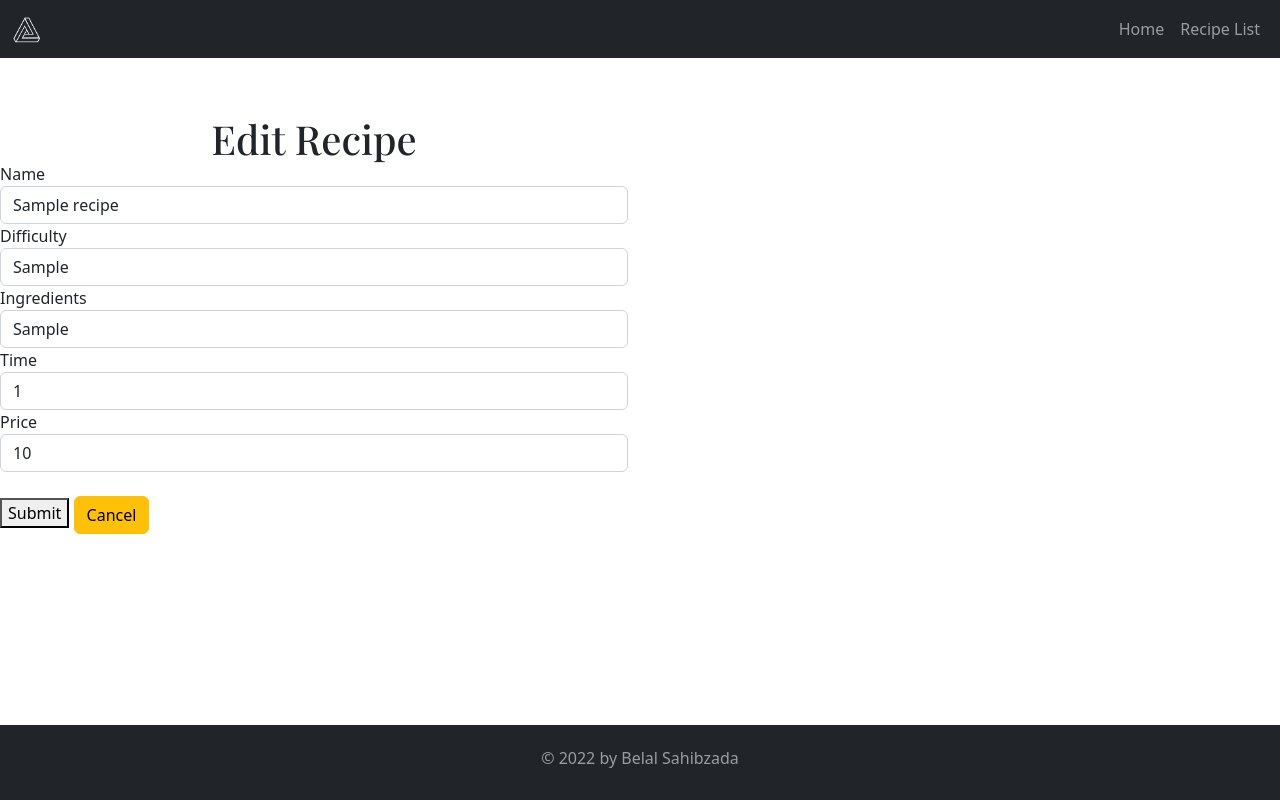
After one commit to belalsahibzada/Assignment3, a Node server app: page /recipes/edit/600000000000000000000001 in a window 1280 px wide. The commit adds this page. Run offline with Node 20, Linux system fonts and the light colour scheme; tables that the repository leaves empty hold one stand-in row (values such as "Sample post"); some libraries are stand-ins or nearby versions.

Commit message:
Logic For Add/Edit/Delete done

```diff
--- a/public/content/app.css
+++ b/public/content/app.css
@@ -26,7 +26,7 @@ h1 {
 }
 */
 
-.book-title {
+.recipe-title {
   font-family: 'Playfair Display', serif;
   position: relative;
   top: 12%;
--- a/server/config/app.js
+++ b/server/config/app.js
@@ -18,7 +18,7 @@ mongDB.once('open',() => {
 
 let indexRouter = require('../routes/index');
 let usersRouter = require('../routes/users');
-let booksRouter = require('../routes/book')
+let recipesRouter = require('../routes/recipe')
 
 
 
@@ -37,7 +37,7 @@ app.use(express.static(path.join(__dirname, '../../node_modules')));
 
 app.use('/', indexRouter);
 app.use('/users', usersRouter);
-app.use('/books',booksRouter)
+app.use('/recipes',recipesRouter)
 
 // catch 404 and forward to error handler
 app.use(function(req, res, next) {
--- a/server/config/db.js
+++ b/server/config/db.js
@@ -1,4 +1,4 @@
 module.exports =
 {
-    "URI" : "mongodb://localhost/bookstore"
+    "URI" : "mongodb://localhost/recipelist"
 }
--- a/server/controller/book.js
+++ b/server/controller/recipe.js
@@ -2,44 +2,45 @@ let express = require('express')
 let router = express.Router();
 let mongoose = require('mongoose');
 
-let Book = require('../models/book')
+let Recipe = require('../models/recipe')
 
-module.exports.displayBookList = (req,res,next) => {
-    Book.find((err,booklist) => {
+module.exports.displayRecipeList = (req,res,next) => {
+    Recipe.find((err,recipelist) => {
         if(err)
         {
             return console.error(err);
         }
         else
         {
-            res.render('book/list',{
-                title : 'Book List',
-                Booklist : booklist
+            res.render('recipe/list',{
+                title : 'Recipe List',
+                Recipelist : recipelist
             })
         }
     });
 };
 
 module.exports.displayAddPage = (req,res,next) =>  {
-    res.render('book/add',{title:'Add Book'})
+    res.render('recipe/add',{title:'Add Recipe'})
 
 };
 
 module.exports.processAddPage = (req,res,next) =>  {
-    let newBook = Book ({
+    let newRecipe = Recipe ({
         "name" : req.body.name,
-        "author" :req.body.author,
-        "year" : req.body.year,
+        "difficulty" :req.body.difficulty,
+        "ingredients" : req.body.ingredients,
+        "time" : req.body.time,
         "price":req.body.price
     });
-    Book.create(newBook,(err,Book) => {
+    Recipe.create(newRecipe,(err,Recipe) => {
         if(err) {
             console.log(err);
             res.end()
         }
         else
         {
-            res.redirect('/books');
+            res.redirect('/recipes');
         }
 
     })
@@ -47,49 +48,50 @@ module.exports.processAddPage = (req,res,next) =>  {
 
 module.exports.displayEditPage = (req,res,next) =>  {
     let id = req.params.id;
-    Book.findById(id,(err,bookToEdit)=> {
+    Recipe.findById(id,(err,recipeToEdit)=> {
         if(err) {
             console.log(err);
             res.end()
         }
         else
         {
-            res.render('book/edit',{title:'Edit Book',book:bookToEdit});
+            res.render('recipe/edit',{title:'Edit Recipe',recipe:recipeToEdit});
         }
     })
 };
 
 module.exports.processEditPage = (req,res,next) =>  {
     let id = req.params.id;
-    let updateBook = Book({
+    let updateRecipe = Recipe({
         "_id":id,
         "name" : req.body.name,
-        "author" :req.body.author,
-        "year" : req.body.year,
+        "difficulty" :req.body.difficulty,
+        "ingredients" : req.body.ingredients,
+        "time" : req.body.time,
         "price":req.body.price
     });
-    Book.updateOne({_id:id},updateBook,(err)=> {
+    Recipe.updateOne({_id:id},updateRecipe,(err)=> {
         if(err) {
             console.log(err);
             res.end()
         }
         else
         {
-            res.redirect('/books');
+            res.redirect('/recipes');
         }
     })
 };
 
 module.exports.performDeletePage = (req,res,next) =>  {
     let id = req.params.id;
-    Book.deleteOne({_id:id},(err) => {
+    Recipe.deleteOne({_id:id},(err) => {
         if(err) {
             console.log(err);
             res.end()
         }
         else
         {
-            res.redirect('/books')
+            res.redirect('/recipes')
         }
     })
 };
--- a/server/views/partials/main_nav.ejs
+++ b/server/views/partials/main_nav.ejs
@@ -20,12 +20,12 @@
         </li>
 
         <li class="nav-item">
-        <% if (title ==  "Book List"  ) { %>
-          <a class="nav-link active" aria-current="page" href="/books">
+        <% if (title ==  "Recipe List"  ) { %>
+          <a class="nav-link active" aria-current="page" href="/recipes">
         <% } else { %>
-          <a class="nav-link" aria-current="page" href="/books">
+          <a class="nav-link" aria-current="page" href="/recipes">
         <% } %>
-          <i class=""></i> Book List </a>
+          <i class="fa-solid fa-utensils"></i> Recipe List </a>
         </li>
 
 
--- /dev/null
+++ b/server/views/recipe/edit.ejs
@@ -0,0 +1,75 @@
+<%- include ../partials/header %>
+<%- include ../partials/main_nav %>
+<!--Content for the edit page-->
+
+<div class="contrainer">
+    <div class="row">
+        <div class="col-md-offset-3 col-md-6">
+            <h1 class="recipe-title"> <%= title %></h1> <br><br>
+            <form class="form" method="POST">
+                <div class="form-group">
+                    <label for="nameTextField"> Name </label>
+                    <input type="text" class=form-control
+                    id="nameTextField"
+                    placeholde="Enter the Recipe NAme"
+                    name="name"
+                    value = "<%= recipe.name %>"
+                    required>
+                </div>
+
+                 <div class="form-group">
+                    <label for="difficultyTextField"> Difficulty </label>
+                    <input type="text" class=form-control
+                    id="difficultyTextField"
+                    placeholde="Enter the Difficulty"
+                    name="difficulty"
+                    value = "<%= recipe.difficulty %>"
+                    required>
+                </div>
+
+
+                    <!--when you add the description field for the "recipe" then make sure you put the <textarea> tag after required> -->
+                    <!-- also make sure you do  after required> (can be found 3:33 video 4 edit view)-->
+                 <div class="form-group">
+                    <label for="ingredientsTextField"> Ingredients </label>
+                    <input type="text" class=form-control
+                    id="ingredientsTextField"
+                    placeholde="Enter the Ingredients"
+                    name="ingredients"
+                    value = "<%= recipe.ingredients %>"
+                    required>
+                </div>
+
+                <div class="form-group">
+                    <label for="timeTextField"> Time  </label>
+                    <input type="number" class=form-control
+                    id="timeTextField"
+                    placeholde="Enter the Time to cook "
+                    name="time"
+                    value = "<%= recipe.time %>"
+                    required>
+                </div>
+
+                 <div class="form-group">
+                    <label for="priceTextField"> Price </label>
+                    <input type="number" class=form-control
+                    id="priceTextField"
+                    placeholde="Enter the Price "
+                    name="price"
+                    value = "<%= recipe.price %>"
+                    required>
+                </div>
+                <br>
+                <button class="btn-btn-primary" type="submit">
+                    <i class="fas fa-edit"> </i> Submit
+                </button>
+
+                <a href="/recipes" class="btn btn-warning">
+                    <i class="fas fa-undo"></i> Cancel </a>
+            </form>
+
+        </div>
+    </div>
+</div>
+<%- include ../partials/bottom_nav %>
+<%- include ../partials/footer %>
```
Also changed, not shown: server/models/book.js (deleted, +0 -13 lines), server/models/recipe.js (added, +14 -0 lines), server/routes/index.js (+0 -16 lines), server/routes/recipe.js (renamed from server/routes/book.js, +8 -8 lines), server/views/book/add.ejs (deleted, +0 -56 lines), server/views/book/list.ejs (deleted, +0 -50 lines), server/views/recipe/add.ejs (renamed from server/views/book/edit.ejs, +23 -25 lines), server/views/recipe/list.ejs (added, +52 -0 lines).
